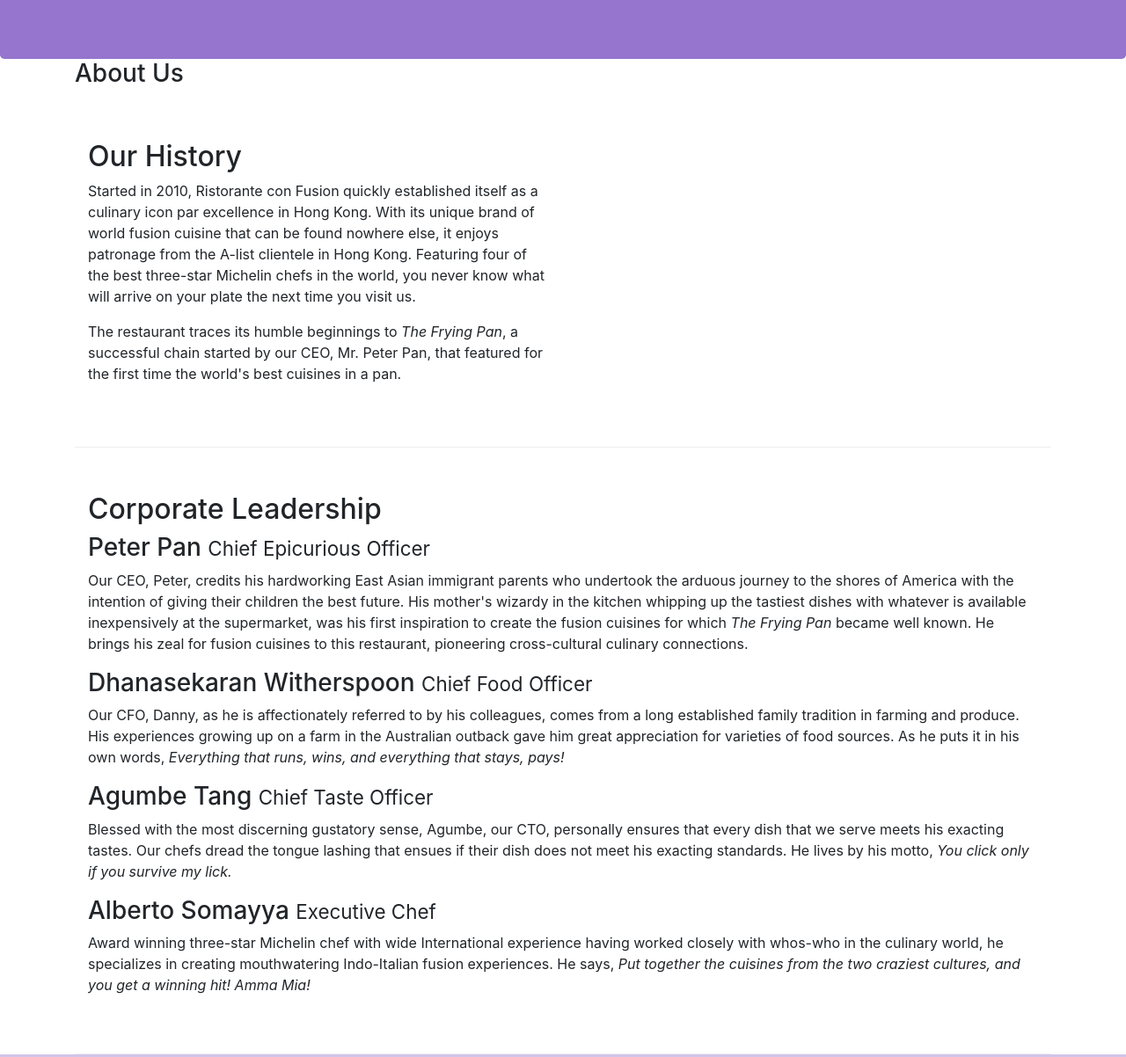
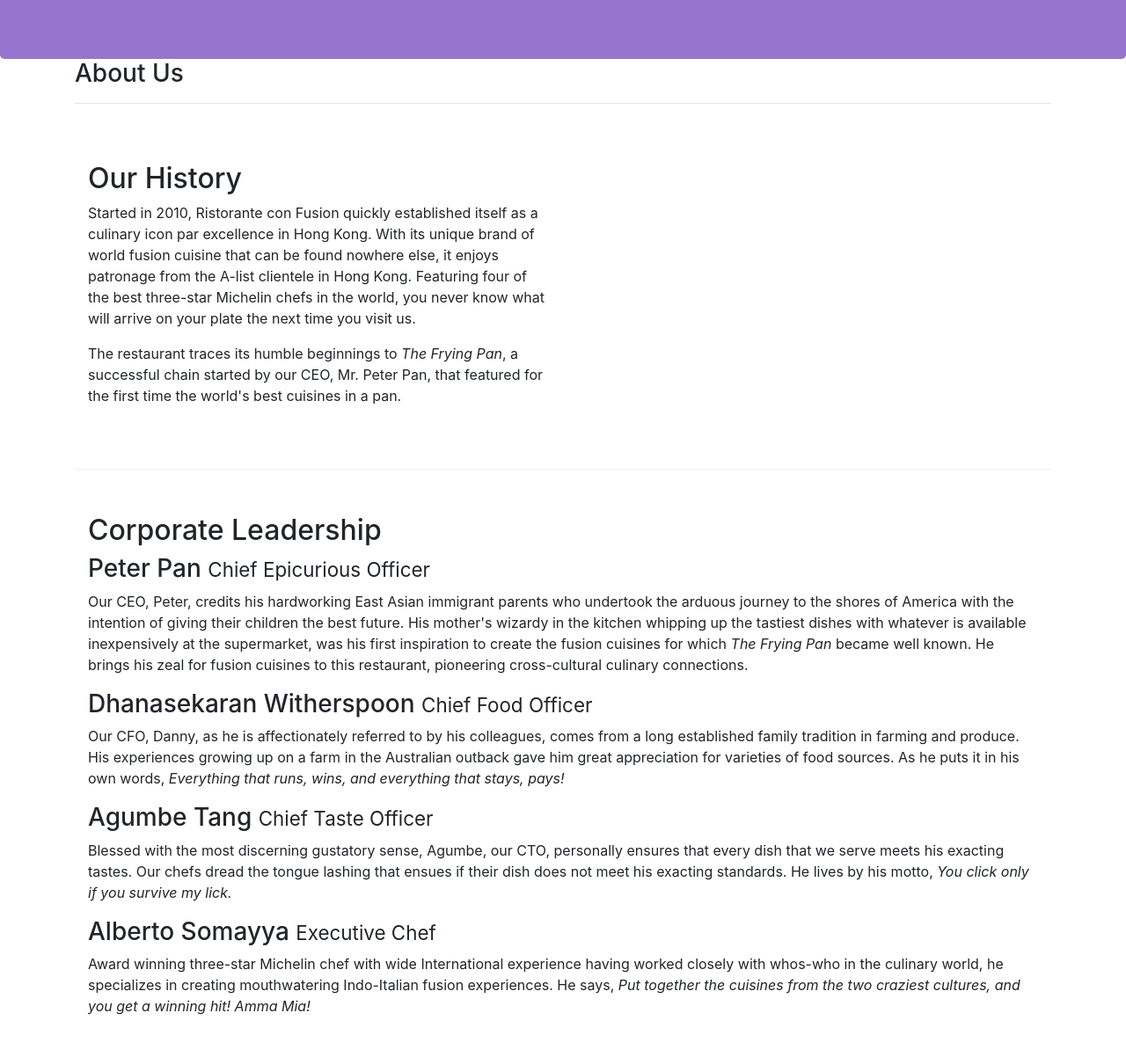
Before and after one commit to aldom7673/Bootstrap-test, a website: page aboutus.html in a window 1280 px wide. Shown: the part 217-1419 px from the top of the page at 88% size. Drawn offline with nearby package versions, Linux system fonts and the light colour scheme.

Commit message:
Bootstrap first assignment

```diff
--- a/aboutus.html
+++ b/aboutus.html
@@ -27,28 +27,25 @@
         </div>
     </header>
 
-    <div>
     <div class="container">
-            <div class="row row-header">
+        <div class="row">
+            <div class="col-12">
                <h3>About Us</h3>
                <hr>
             </div>
         </div>
 
-        <div class="container">
         <div class="row row-content">
             <div class="col-sm-6">
                 <h2>Our History</h2>
                 <p>Started in 2010, Ristorante con Fusion quickly established itself as a culinary icon par excellence in Hong Kong. With its unique brand of world fusion cuisine that can be found nowhere else, it enjoys patronage from the A-list clientele in Hong Kong.  Featuring four of the best three-star Michelin chefs in the world, you never know what will arrive on your plate the next time you visit us.</p>
                 <p>The restaurant traces its humble beginnings to <em>The Frying Pan</em>, a successful chain started by our CEO, Mr. Peter Pan, that featured for the first time the world's best cuisines in a pan.</p>
             </div>
-            </div>
             <div class="col-12 col-sm">
             </div>
         </div>
 
 
-        <div class="container">
         <div class="row row-content">
             <div class="col-12 col-sm-12">
                 <h2>Corporate Leadership</h2>
@@ -60,7 +57,6 @@
                 <p class="d-none d-sm-block">Blessed with the most discerning gustatory sense, Agumbe, our CTO, personally ensures that every dish that we serve meets his exacting tastes. Our chefs dread the tongue lashing that ensues if their dish does not meet his exacting standards. He lives by his motto, <em>You click only if you survive my lick.</em></p>
                 <h3>Alberto Somayya <small>Executive Chef</small></h3>
                 <p class="d-none d-sm-block">Award winning three-star Michelin chef with wide International experience having worked closely with whos-who in the culinary world, he specializes in creating mouthwatering Indo-Italian fusion experiences. He says, <em>Put together the cuisines from the two craziest cultures, and you get a winning hit! Amma Mia!</em></p>
-                </div>
             </div>
        </div>
 
```
Lines whose indentation alone changed are shown as unchanged.
